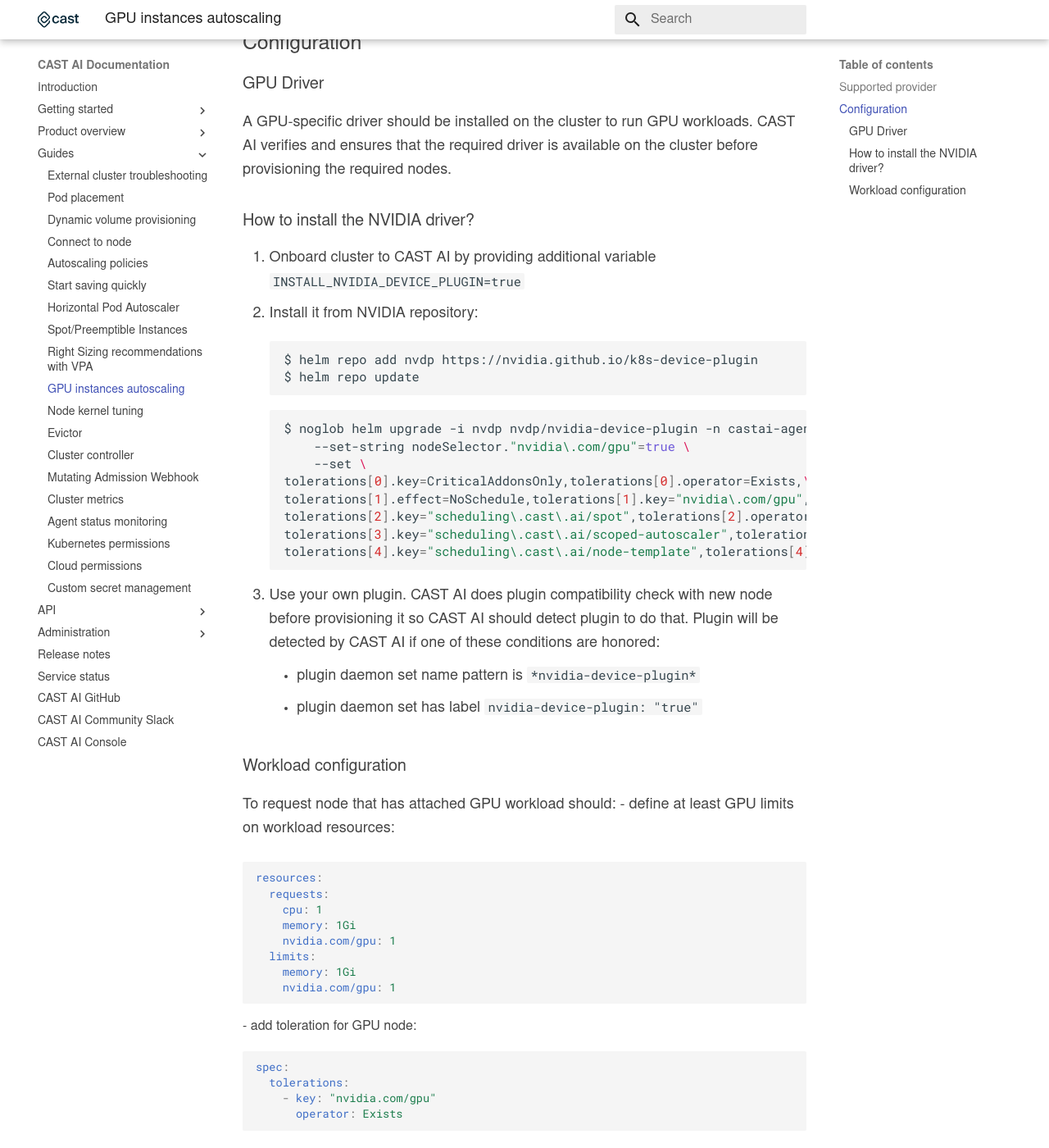
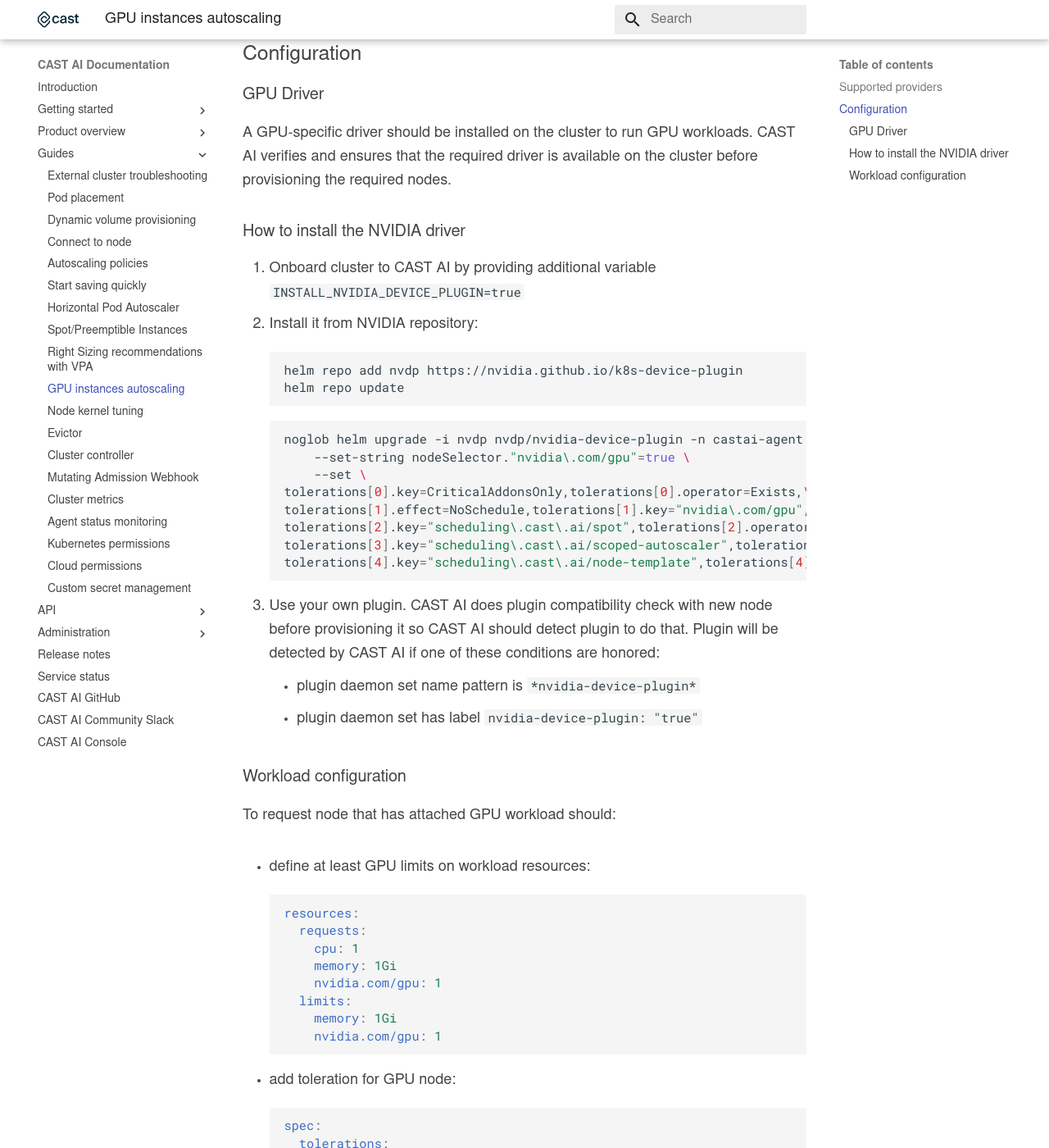
Before and after one commit to castai/docs, an MkDocs documentation site: the page built from docs/guides/gpu.md, in a window 1280 px wide and 1400 px high, scrolled down 564 px. Shown: the whole window at 82% size. Built offline with MkDocs 1.6.1 and Material for MkDocs 9.7.7, drawn with Linux system fonts in a browser that asks for light colours; some web fonts are replaced; some of the changed text lies outside the part shown.

````diff
--- a/docs/guides/gpu.md
+++ b/docs/guides/gpu.md
@@ -3,7 +3,7 @@
 The CAST AI autoscaler supports running your workloads on GPU-optimized instances.
 This guide will help you configure and run it in 5 minutes.
 
-### Supported provider
+## Supported providers
 
 | Provider | GPUs supported |
 |----------|--------------------------|
@@ -12,25 +12,24 @@ This guide will help you configure and run it in 5 minutes.
 | EKS KOPS  | coming soon |
 | Azure AKS | coming soon |
 
-
 ## Configuration
 
 ### GPU Driver
 
 A GPU-specific driver should be installed on the cluster to run GPU workloads. CAST AI verifies and ensures that the required driver is available on the cluster before provisioning the required nodes.
 
-### How to install the NVIDIA driver?
+### How to install the NVIDIA driver
 
 1. Onboard cluster to CAST AI by providing additional variable `INSTALL_NVIDIA_DEVICE_PLUGIN=true`
 2. Install it from NVIDIA repository:
 
     ``` bash
-    $ helm repo add nvdp https://nvidia.github.io/k8s-device-plugin
-    $ helm repo update
+    helm repo add nvdp https://nvidia.github.io/k8s-device-plugin
+    helm repo update
     ```
 
     ``` bash
-    $ noglob helm upgrade -i nvdp nvdp/nvidia-device-plugin -n castai-agent \
+    noglob helm upgrade -i nvdp nvdp/nvidia-device-plugin -n castai-agent \
         --set-string nodeSelector."nvidia\.com/gpu"=true \
         --set \
     tolerations[0].key=CriticalAddonsOnly,tolerations[0].operator=Exists,\
@@ -41,12 +40,15 @@ A GPU-specific driver should be installed on the cluster to run GPU workloads. C
     ```
 
 3. Use your own plugin. CAST AI does plugin compatibility check with new node before provisioning it so CAST AI should detect plugin to do that. Plugin will be detected by CAST AI if one of these conditions are honored:
-    -   plugin daemon set name pattern is `*nvidia-device-plugin*`
-    -   plugin daemon set has label `nvidia-device-plugin: "true"`
+    - plugin daemon set name pattern is `*nvidia-device-plugin*`
+    - plugin daemon set has label `nvidia-device-plugin: "true"`
 
 ### Workload configuration
+
 To request node that has attached GPU workload should:
- - define at least GPU limits on workload resources:
+
+- define at least GPU limits on workload resources:
+
     ``` yaml
     resources:
       requests:
@@ -57,11 +59,14 @@ To request node that has attached GPU workload should:
         memory: 1Gi
         nvidia.com/gpu: 1
     ```
+
 - add toleration for GPU node:
+
     ``` yaml
     spec:
       tolerations:
         - key: "nvidia.com/gpu"
           operator: Exists
     ```
+
 *toleration is required because CASTA AI adds taint on GPU nodes so that expensive nodes could be used only by workloads that truly require GPUs*
````
